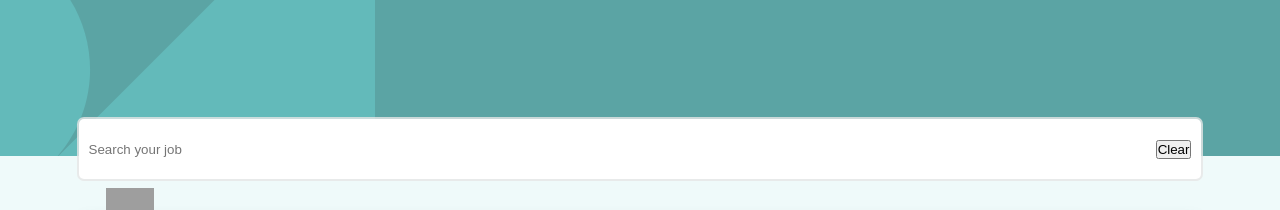
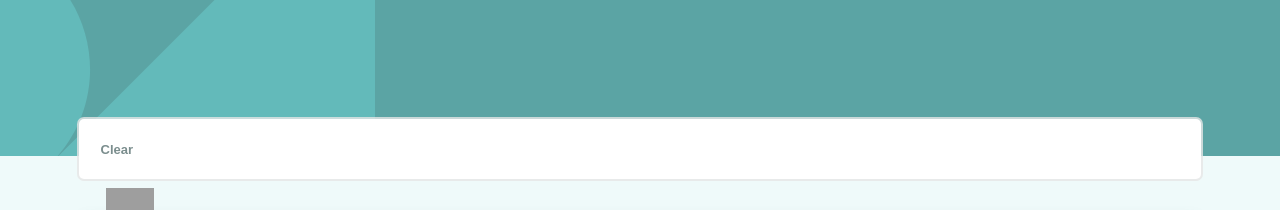
Before and after one commit to JCDMeira/18-static-job, a React (Create React App) app: page / in a window 1280 px wide. Shown: the top 210 px of the page. Built offline with nearby package versions, Linux system fonts and the light colour scheme; grey boxes are pictures that could not be loaded.

Commit message:
bugFix: add repeated tags

```diff
--- a/src/components/Card/index.tsx
+++ b/src/components/Card/index.tsx
@@ -30,9 +30,14 @@ export const Card = ({
   currentFilters,
 }: CardType): JSX.Element => {
   const onclick = (e: React.MouseEvent<HTMLButtonElement>) => {
-    const result = e.target as HTMLInputElement;
-    const resultString = [...currentFilters, result.value];
-    setFilters(resultString);
+    const result = (e.target as HTMLInputElement).value;
+
+    const canAdd = currentFilters.some((data) => data === result);
+
+    if (!canAdd) {
+      const resultString = [...currentFilters, result];
+      setFilters(resultString);
+    }
   };
 
   return (
--- a/src/components/SearchJob/index.tsx
+++ b/src/components/SearchJob/index.tsx
@@ -29,6 +29,7 @@ export const SearchJob = ({
 
   return (
     <S.SearchJob>
+      {/* <div className="tagsConteiner"> */}
       {currentFilters.map((filter, index) => {
         return (
           <div className="tag" key={index}>
@@ -43,7 +44,8 @@ export const SearchJob = ({
           </div>
         );
       })}
-      <input type="text" name="job" id="job" placeholder="Search your job" />
+      {/* </div> */}
+      {/* <input type="text" name="job" id="job" placeholder="Search your job" /> */}
       <button className="clear" onClick={() => handleReset()}>
         Clear
       </button>
--- a/src/components/SearchJob/style.ts
+++ b/src/components/SearchJob/style.ts
@@ -11,7 +11,7 @@ export const SearchJob = styled.div`
   box-shadow: 0px 0px 0px 2px rgba(230, 230, 230, 0.8);
   display: flex;
   align-items: center;
-  padding: 10px;
+  padding: 10px 22px;
 
   input {
     border: none;
@@ -25,4 +25,41 @@ export const SearchJob = styled.div`
     border: 0 none;
     outline: 0;
   }
+
+  .tag {
+    height: 3.2rem;
+    display: flex;
+    align-items: center;
+    margin-right: 1.6rem;
+    background: var(--grayish-cyan);
+    border-radius: 5px;
+
+    span {
+      font-weight: bold;
+      font-size: 1.3rem;
+      line-height: 1.5rem;
+      margin-right: 0.7rem;
+
+      color: var(--desaturated-dark-cyan);
+    }
+
+    .remove {
+      height: 100%;
+      width: 3.2rem;
+      background: var(--desaturated-dark-cyan);
+      border-radius: 0px 5px 5px 0px;
+      border: none;
+    }
+  }
+
+  .clear {
+    border: none;
+    background: none;
+    cursor: pointer;
+    font-weight: bold;
+    font-size: 1.3rem;
+    line-height: 1.5rem;
+
+    color: var(--dark-grayish-cyan);
+  }
 `;
```
